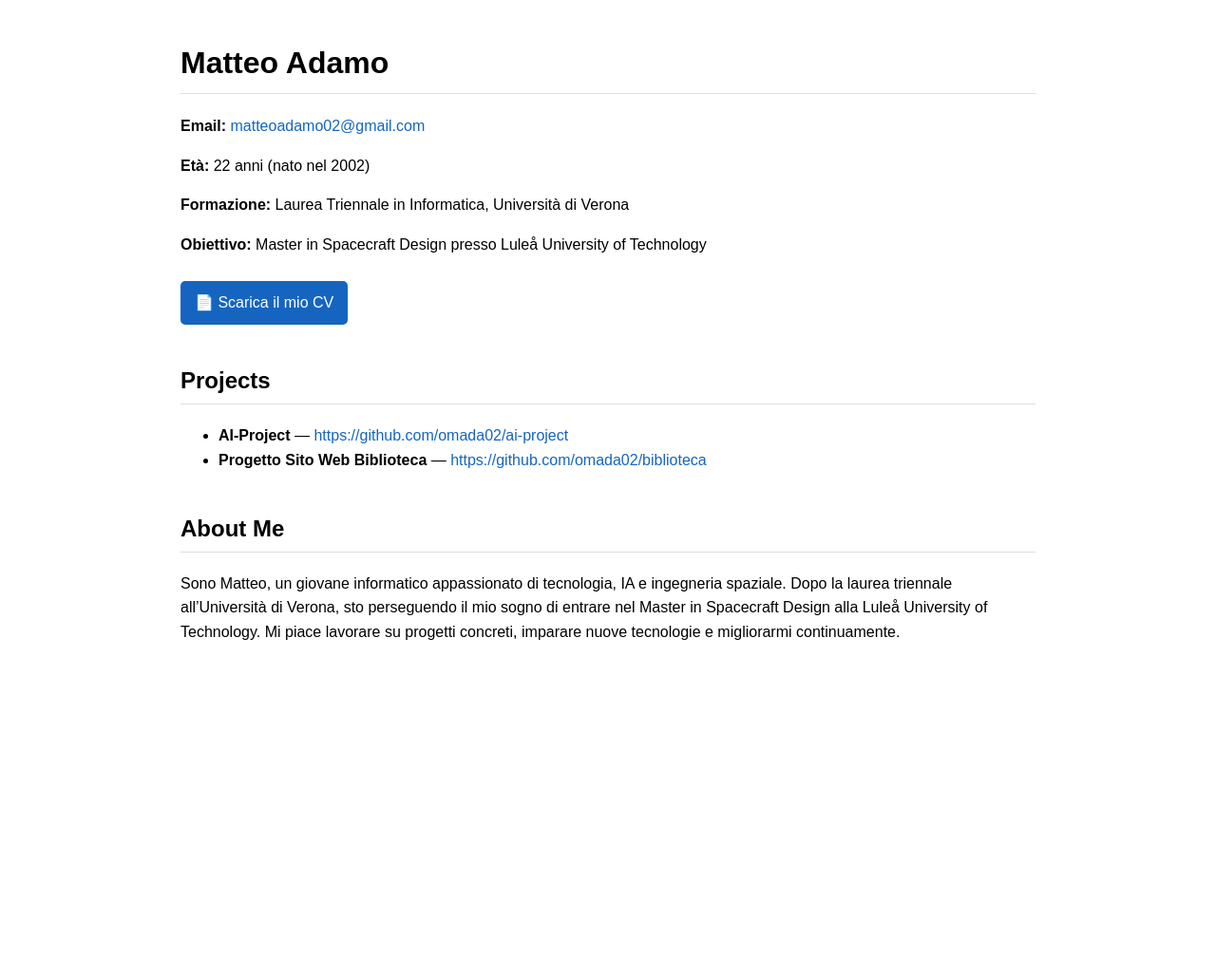
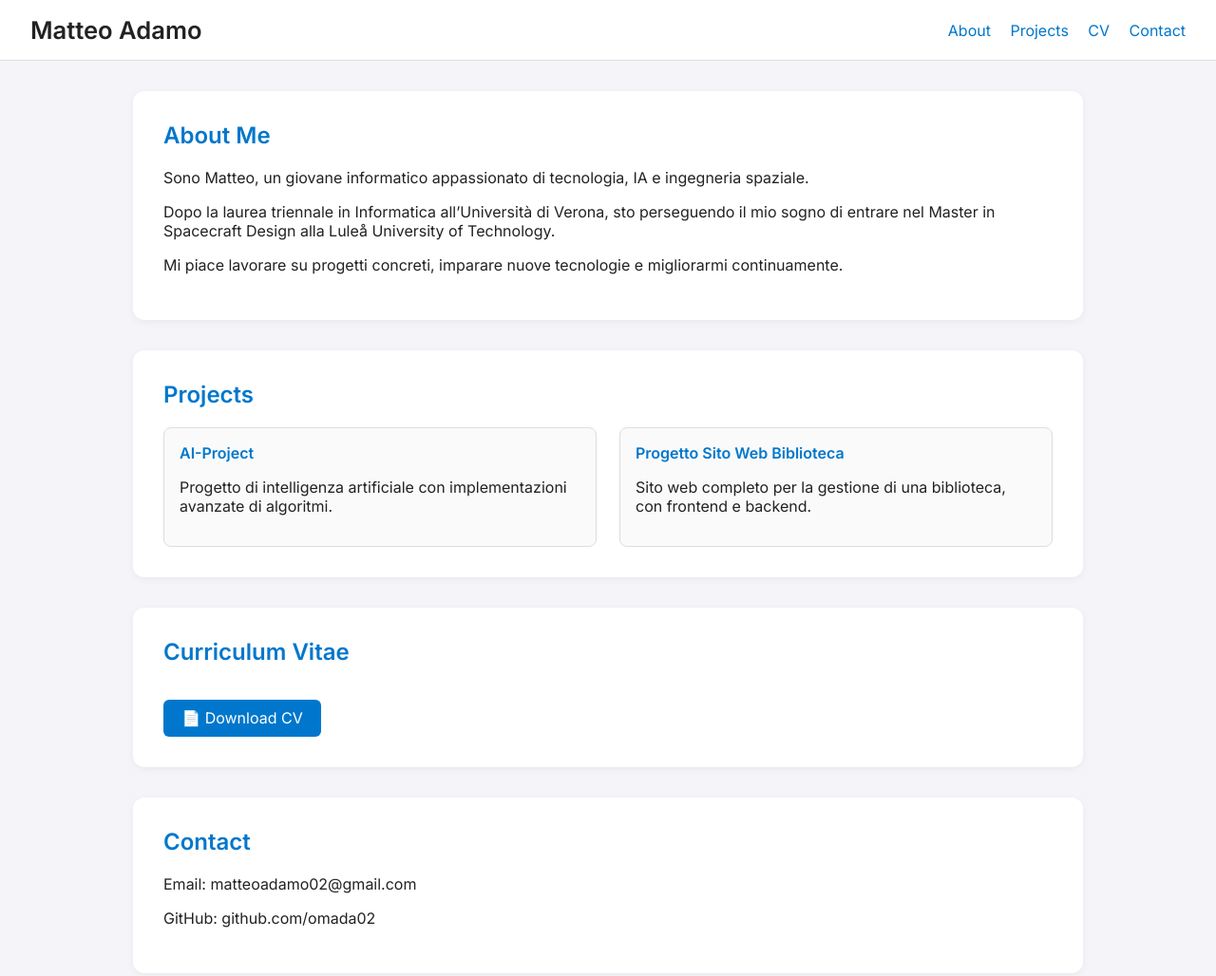
Before and after one commit to omada02/omada02.github.io, a plain HTML site: page index.html in a window 1280 px wide. Shown: the top 1028 px of the page at 95% size. Before the commit the page ends 800 px from the top, so only its background shows below. Drawn offline with Linux system fonts and the light colour scheme.

Commit message:
Update index.html

```diff
--- a/index.html
+++ b/index.html
@@ -4,88 +4,171 @@
 <head>
 <meta charset="UTF-8">
 <meta name="viewport" content="width=device-width, initial-scale=1.0">
-    <title>Matteo Adamo | Personal Website</title>
+<title>Matteo Adamo | Portfolio</title>
+
+<!-- Google Font -->
+<link href="https://fonts.googleapis.com/css2?family=Inter:wght@300;400;600&display=swap" rel="stylesheet">
 
 <style>
+  /* GLOBAL */
   body {
-            max-width: 900px;
-            margin: auto;
-            font-family: Arial, sans-serif;
-            line-height: 1.6;
-            padding: 20px;
+    font-family: 'Inter', sans-serif;
+    margin: 0;
+    padding: 0;
+    background: #f4f4f9;
+    color: #222;
+    scroll-behavior: smooth;
   }
 
-        h1, h2 {
+  a { text-decoration: none; color: inherit; }
+
+  /* NAVBAR */
+  header {
+    position: sticky;
+    top: 0;
+    background: #fff;
     border-bottom: 1px solid #ddd;
-            padding-bottom: 5px;
+    padding: 1rem 2rem;
+    display: flex;
+    justify-content: space-between;
+    align-items: center;
+    z-index: 1000;
   }
 
-        .section {
-            margin-top: 40px;
+  header h1 { margin: 0; font-size: 1.6rem; }
+
+  nav a {
+    margin-left: 1rem;
+    font-weight: 500;
+    color: #0077cc;
   }
 
-        a {
-            color: #1565c0;
-            text-decoration: none;
+  nav a:hover { text-decoration: underline; }
+
+  /* CONTAINER */
+  .container { max-width: 1000px; margin: 2rem auto; padding: 0 1.5rem; }
+
+  /* SECTIONS */
+  section {
+    background: #fff;
+    padding: 2rem;
+    margin-bottom: 2rem;
+    border-radius: 12px;
+    box-shadow: 0 2px 8px rgba(0,0,0,0.05);
   }
 
-        a:hover {
-            text-decoration: underline;
+  h2 { color: #0077cc; margin-top: 0; }
+
+  /* CARDS PROGETTI */
+  .projects-grid {
+    display: grid;
+    grid-template-columns: repeat(auto-fit, minmax(250px, 1fr));
+    gap: 1.5rem;
   }
 
+  .project-card {
+    padding: 1rem;
+    border-radius: 8px;
+    border: 1px solid #ddd;
+    background: #fafafa;
+    transition: transform 0.2s, box-shadow 0.2s;
+  }
+
+  .project-card:hover {
+    transform: translateY(-5px);
+    box-shadow: 0 4px 12px rgba(0,0,0,0.1);
+  }
+
+  .project-card a {
+    color: #0077cc;
+    font-weight: 600;
+  }
+
+  /* CV BUTTON */
   .cv-button {
     display: inline-block;
-            padding: 10px 15px;
-            background: #1565c0;
+    padding: 0.6rem 1.2rem;
+    background: #0077cc;
     color: white;
-            border-radius: 5px;
-            margin-top: 10px;
+    border-radius: 6px;
+    margin-top: 1rem;
   }
 
-        .cv-button:hover {
-            background: #0d47a1;
+  .cv-button:hover { background: #005fa3; }
+
+  /* ABOUT */
+  .about p { margin-bottom: 1rem; }
+
+  /* FOOTER */
+  footer {
+    text-align: center;
+    padding: 1.5rem;
+    color: #666;
+  }
+
+  /* RESPONSIVE */
+  @media (max-width: 600px) {
+    header { flex-direction: column; align-items: flex-start; }
+    nav { margin-top: 0.5rem; }
   }
 </style>
 </head>
 
 <body>
 
+<header>
   <h1>Matteo Adamo</h1>
-    <p><strong>Email:</strong> <a href="mailto:matteoadamo02@gmail.com">matteoadamo02@gmail.com</a></p>
-    <p><strong>Età:</strong> 22 anni (nato nel 2002)</p>
-    <p><strong>Formazione:</strong> Laurea Triennale in Informatica, Università di Verona</p>
-    <p><strong>Obiettivo:</strong> Master in Spacecraft Design presso Luleå University of Technology</p>
+  <nav>
+    <a href="#about">About</a>
+    <a href="#projects">Projects</a>
+    <a href="#cv">CV</a>
+    <a href="#contact">Contact</a>
+  </nav>
+</header>
 
-    <a class="cv-button" href="cv.pdf">📄 Scarica il mio CV</a>
+<div class="container">
 
-    <div class="section">
+  <!-- ABOUT -->
+  <section id="about" class="about">
+    <h2>About Me</h2>
+    <p>Sono Matteo, un giovane informatico appassionato di tecnologia, IA e ingegneria spaziale.</p>
+    <p>Dopo la laurea triennale in Informatica all’Università di Verona, sto perseguendo il mio sogno di entrare nel Master in Spacecraft Design alla Luleå University of Technology.</p>
+    <p>Mi piace lavorare su progetti concreti, imparare nuove tecnologie e migliorarmi continuamente.</p>
+  </section>
+
+  <!-- PROJECTS -->
+  <section id="projects">
     <h2>Projects</h2>
-        <ul>
-            <li>
-                <strong>AI-Project</strong> —
-                <a href="https://github.com/omada02/ai-project" target="_blank">
-                    https://github.com/omada02/ai-project
-                </a>
-            </li>
+    <div class="projects-grid">
+      <div class="project-card">
+        <a href="https://github.com/omada02/ai-project" target="_blank">AI-Project</a>
+        <p>Progetto di intelligenza artificiale con implementazioni avanzate di algoritmi.</p>
+      </div>
+      <div class="project-card">
+        <a href="https://github.com/omada02/biblioteca" target="_blank">Progetto Sito Web Biblioteca</a>
+        <p>Sito web completo per la gestione di una biblioteca, con frontend e backend.</p>
+      </div>
+    </div>
+  </section>
 
-            <li>
-                <strong>Progetto Sito Web Biblioteca</strong> —
-                <a href="https://github.com/omada02/biblioteca" target="_blank">
-                    https://github.com/omada02/biblioteca
-                </a>
-            </li>
-        </ul>
+  <!-- CV -->
+  <section id="cv">
+    <h2>Curriculum Vitae</h2>
+    <a class="cv-button" href="cv.pdf" target="_blank">📄 Download CV</a>
+  </section>
+
+  <!-- CONTACT -->
+  <section id="contact">
+    <h2>Contact</h2>
+    <p>Email: <a href="mailto:matteoadamo02@gmail.com">matteoadamo02@gmail.com</a></p>
+    <p>GitHub: <a href="https://github.com/omada02">github.com/omada02</a></p>
+  </section>
+
 </div>
 
-    <div class="section">
-        <h2>About Me</h2>
-        <p>
-            Sono Matteo, un giovane informatico appassionato di tecnologia, IA e ingegneria spaziale.
-            Dopo la laurea triennale all’Università di Verona, sto perseguendo il mio sogno di entrare
-            nel Master in Spacecraft Design alla Luleå University of Technology.
-            Mi piace lavorare su progetti concreti, imparare nuove tecnologie e migliorarmi continuamente.
-        </p>
-    </div>
+<footer>
+  © 2025 Matteo Adamo
+</footer>
 
 </body>
 </html>
```
Lines whose indentation alone changed are shown as unchanged.
